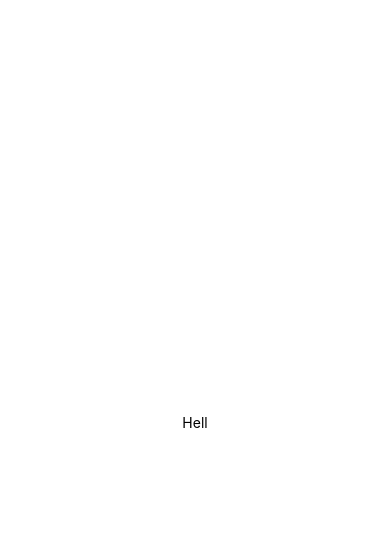
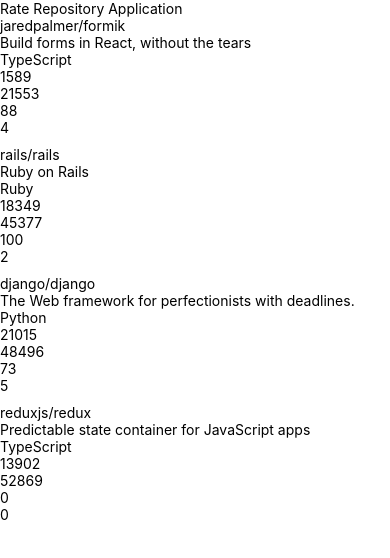
Before and after one commit to Ian-arap-kirui/RN-Ui-app, a React Native app: screen / in a window 390 px wide. Shown: the top 558 px of the page. Built offline with nearby package versions, Linux system fonts and the light colour scheme.

Commit message:
update:items listed on home page

```diff
--- a/App.js
+++ b/App.js
@@ -1,20 +1,16 @@
-import { StatusBar } from "expo-status-bar";
-import { StyleSheet, Text, View } from "react-native";
+// import { StatusBar } from "expo-status-bar";
+// import { StyleSheet, Text, View } from "react-native";
+import Main from "./src/components/Main";
 
 export default function App() {
-  return (
-    <View style={styles.container}>
-      <Text>Hell</Text>
-      <StatusBar style="auto" />
-    </View>
-  );
+  return <Main />;
 }
 
-const styles = StyleSheet.create({
-  container: {
-    flex: 1,
-    backgroundColor: "#fff",
-    alignItems: "center",
-    justifyContent: "center",
-  },
-});
+// const styles = StyleSheet.create({
+//   container: {
+//     flex: 1,
+//     backgroundColor: "#fff",
+//     alignItems: "center",
+//     justifyContent: "center",
+//   },
+// });
--- /dev/null
+++ b/src/components/Main.jsx
@@ -0,0 +1,22 @@
+import Constants from "expo-constants";
+import { Text, StyleSheet, View } from "react-native";
+import RepositoryList from "./RepositoryList";
+
+const styles = StyleSheet.create({
+  container: {
+    marginTop: Constants.statusBarHeight,
+    flexGrow: 1,
+    flexShrink: 1,
+  },
+});
+
+const Main = () => {
+  return (
+    <View style={styles.container}>
+      <Text>Rate Repository Application</Text>
+      <RepositoryList />
+    </View>
+  );
+};
+
+export default Main;
--- /dev/null
+++ b/src/components/RepositoryItem.jsx
@@ -0,0 +1,21 @@
+import { Text, TouchableHighlight, View } from "react-native";
+
+const RepositoryItem = ({ item, separators }) => (
+  <TouchableHighlight
+    key={item.key}
+    onPress={() => this._onPress(item)}
+    onShowUnderlay={separators.highlight}
+    onHideUnderlay={separators.unhighlight}
+  >
+    <View style={{ backgroundColor: "white" }}>
+      <Text>{item.fullName}</Text>
+      <Text>{item.description}</Text>
+      <Text>{item.language}</Text>
+      <Text>{item.forksCount}</Text>
+      <Text>{item.stargazersCount}</Text>
+      <Text>{item.ratingAverage}</Text>
+      <Text>{item.reviewCount}</Text>
+    </View>
+  </TouchableHighlight>
+);
+export default RepositoryItem;
--- /dev/null
+++ b/src/components/RepositoryList.jsx
@@ -0,0 +1,71 @@
+import { FlatList, View, StyleSheet } from "react-native";
+import RepositoryItem from "./RepositoryItem";
+
+const styles = StyleSheet.create({
+  separator: {
+    height: 10,
+  },
+});
+
+const repositories = [
+  {
+    id: "jaredpalmer.formik",
+    fullName: "jaredpalmer/formik",
+    description: "Build forms in React, without the tears",
+    language: "TypeScript",
+    forksCount: 1589,
+    stargazersCount: 21553,
+    ratingAverage: 88,
+    reviewCount: 4,
+    ownerAvatarUrl: "https://avatars2.githubusercontent.com/u/4060187?v=4",
+  },
+  {
+    id: "rails.rails",
+    fullName: "rails/rails",
+    description: "Ruby on Rails",
+    language: "Ruby",
+    forksCount: 18349,
+    stargazersCount: 45377,
+    ratingAverage: 100,
+    reviewCount: 2,
+    ownerAvatarUrl: "https://avatars1.githubusercontent.com/u/4223?v=4",
+  },
+  {
+    id: "django.django",
+    fullName: "django/django",
+    description: "The Web framework for perfectionists with deadlines.",
+    language: "Python",
+    forksCount: 21015,
+    stargazersCount: 48496,
+    ratingAverage: 73,
+    reviewCount: 5,
+    ownerAvatarUrl: "https://avatars2.githubusercontent.com/u/27804?v=4",
+  },
+  {
+    id: "reduxjs.redux",
+    fullName: "reduxjs/redux",
+    description: "Predictable state container for JavaScript apps",
+    language: "TypeScript",
+    forksCount: 13902,
+    stargazersCount: 52869,
+    ratingAverage: 0,
+    reviewCount: 0,
+    ownerAvatarUrl: "https://avatars3.githubusercontent.com/u/13142323?v=4",
+  },
+];
+
+const ItemSeparator = () => <View style={styles.separator} />;
+
+const RepositoryList = () => {
+  return (
+    <FlatList
+      data={repositories}
+      ItemSeparatorComponent={ItemSeparator}
+      renderItem={({ item, index, separators }) => (
+        <RepositoryItem item={item} separators={separators} />
+      )}
+    />
+  );
+};
+
+export default RepositoryList;
```
